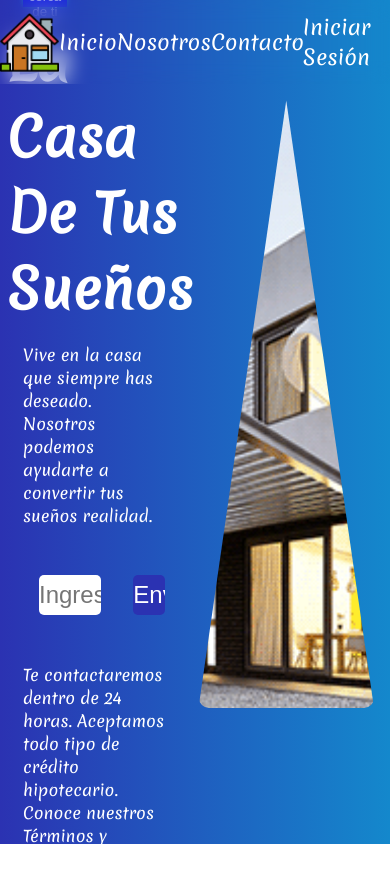
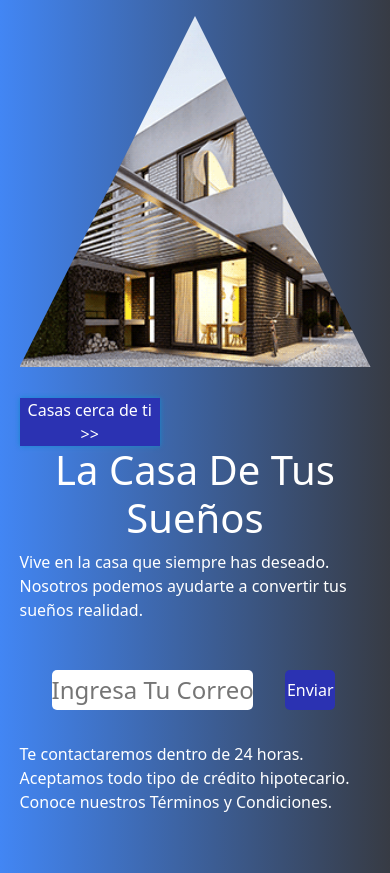
Before and after one commit to AndLup/Proyecto1-LandingPage, a plain HTML site: page Proyecto-1-(AndresLupian)/index.html in a window 390 px wide. Shown: the top 873 px of the page. Drawn offline with nearby package versions, Linux system fonts and the light colour scheme.

Commit message:
Agregando Primer parte de MediaQueries

```diff
--- a/Proyecto-1-(AndresLupian)/css/estilos.css
+++ b/Proyecto-1-(AndresLupian)/css/estilos.css
@@ -13,6 +13,7 @@
     width: 100%;
     height: 10vh;
     backdrop-filter: blur(10px);
+    z-index: 10;
 }
 .menu{
     position: absolute;
@@ -25,7 +26,7 @@
 }
 
 .menu img{
-    width: 7;
+    width: 7%;
     height: 70%;
     margin: auto;
     transition: transform .5s;
@@ -43,6 +44,7 @@
 }
 
 .menu a:hover{
+    color: #ffffff;
     transform: translateY(20%);
     border-bottom: 2px solid whitesmoke;
 }
@@ -61,9 +63,9 @@
 .inicio{
     width: 100%;
     height: 100vh;
-    background: #1488CC;  /* fallback for old browsers */
-    background: -webkit-linear-gradient(to right, #2B32B2, #1488CC);  /* Chrome 10-25, Safari 5.1-6 */
-    background: linear-gradient(to right, #2B32B2, #1488CC); /* W3C, IE 10+/ Edge, Firefox 16+, Chrome 26+, Opera 12+, Safari 7+ */
+    background: #373B44;  /* fallback for old browsers */
+    background: -webkit-linear-gradient(to right, #4286f4, #373B44);  /* Chrome 10-25, Safari 5.1-6 */
+    background: linear-gradient(to right, #4286f4, #373B44); /* W3C, IE 10+/ Edge, Firefox 16+, Chrome 26+, Opera 12+, Safari 7+ */
     display: flex;
     justify-content: center;
     align-items: center;
@@ -71,10 +73,10 @@
 }
 
 .cont-inicio{
-    width: 100%;
+    width: 90%;
     height: 80%;
     display: flex;
-
+    align-items: center;
 }
 
 .imagenfondo{
@@ -85,23 +87,17 @@
 }
 
 .cont-textos{
-    width: 45%;
     height: 100%;
     display: flex;
-    margin: auto;
-    margin-right: 0;
     flex-direction: column;
     justify-content: center;
-
     color: #ffffff;
 }
 
 .cont-textos button{
-    width: 25%;
-    height: 5%;
-    margin: 1rem;
+    width: 40%;
     border: none;
-    background-color: #151ce9;
+    background-color: #2B32B2;
     box-shadow: 0 0 5px 0 #1488CC;
     color: #ffffff;
     transition: transform .5s;
@@ -112,11 +108,12 @@
 }
 
 .cont-textos h1{
-    font-size: 3.3rem;
+    font-size: 3.5rem;
+    text-align: center;
 }
 
 .cont-textos p{
-    margin: 1rem;
+    font-size: 1.3rem;
 }
 
 .registro{
@@ -150,14 +147,25 @@
     transform: scale(1.1);
 }
 
-
-
-
 .cont-imagen{
-    width: 45%;
+    width: 100%;
     height: 90%;
     margin: 1rem;
     clip-path: polygon(50% 0%, 0% 100%, 100% 100%);
-    background-image: url(../imgs/casa7.png);
+}
+
+.cont-imagen img{
+    width: 100%;
+    height: 100%;
+}
+
+/*  ----  INICIO  ----  */
+
+.seccion{
+    width: 100%;
+    height: 100vh;
+    background: #373B44;  /* fallback for old browsers */
+    background: -webkit-linear-gradient(to right, #4286f4, #373B44);  /* Chrome 10-25, Safari 5.1-6 */
+    background: linear-gradient(to right, #4286f4, #373B44); /* W3C, IE 10+/ Edge, Firefox 16+, Chrome 26+, Opera 12+, Safari 7+ */
 
 }
--- /dev/null
+++ b/Proyecto-1-(AndresLupian)/css/mediaqueries.css
@@ -0,0 +1,31 @@
+*{
+    margin: 0;
+    padding: 0;
+}
+
+@media (max-width: 480px) {
+  .header{
+      display: none;
+  }
+
+  .cont-inicio{
+      flex-direction: column-reverse;
+      height: 100vh;
+  }
+
+  .cont-textos h1{
+    font-size: 2.5rem;
+  }
+
+  .cont-textos p{
+      font-size: 1rem;
+  }
+
+  .cont-imagen{
+      height: 50%;
+  }
+
+  .registro #btn{
+      font-size: 1rem;
+  }
+}
--- a/Proyecto-1-(AndresLupian)/index.html
+++ b/Proyecto-1-(AndresLupian)/index.html
@@ -5,7 +5,8 @@
     <meta http-equiv="X-UA-Compatible" content="IE=edge">
     <meta name="viewport" content="width=device-width, initial-scale=1.0">
     <link rel="stylesheet" href="css/estilos.css">
-
+    <link rel="stylesheet" href="css/mediaqueries.css">
+    <link href="https://cdn.jsdelivr.net/npm/bootstrap@5.1.3/dist/css/bootstrap.min.css" rel="stylesheet" integrity="sha384-1BmE4kWBq78iYhFldvKuhfTAU6auU8tT94WrHftjDbrCEXSU1oBoqyl2QvZ6jIW3" crossorigin="anonymous">
     <link rel="preconnect" href="https://fonts.googleapis.com">
     <link rel="preconnect" href="https://fonts.gstatic.com" crossorigin>
     <link href="https://fonts.googleapis.com/css2?family=Merienda&display=swap" rel="stylesheet">
@@ -16,17 +17,17 @@
     <header class="header">
         <nav class="menu">
             <img src="imgs/casa.png" alt="">
-            <a href="#inicio">Inicio</a>
+            <a href="#casas">Casas</a>
             <a href="#nosotros">Nosotros</a>
             <a href="#contacto">Contacto</a>
         </nav>
         <nav class="menu2 menu">
-            <a href="#login">Iniciar Sesión</a>
+            <a href="#inicio">Iniciar Sesión</a>
         </nav>
 
     </header>
     <main>
-        <section class="inicio">
+        <section class="inicio" id="inicio">
 
         <div class="cont-inicio">
 
@@ -37,22 +38,35 @@
                     ayudarte a convertir tus sueños realidad.
                 </p>
                 <div class="registro">
-                    <input type="text" placeholder="Ingresa Tu Correo" id="input">
+                    <input type="email" placeholder="Ingresa Tu Correo" id="input">
                     <input type="submit" value="Enviar" id="btn">
                 </div>
                 <p>Te contactaremos dentro de 24 horas. Aceptamos todo tipo de crédito hipotecario.
                     <a> Conoce nuestros Términos y Condiciones.</a>
                 </p>
             </div>
-            <div class="cont-imagen imagenfondo">
-
+            <div class="cont-imagen">
+                <img src="imgs/casa7.png" alt="">
             </div>
 
         </div>
 
         </section>
+
+        <section class="seccion casas" id="">
+
+        </section>
+
+        <section class="seccion adicionales">
+
+        </section>
+
+        <footer class="seccion footer">
+
+        </footer>
     </main>
 
+<script src="https://cdn.jsdelivr.net/npm/bootstrap@5.1.3/dist/js/bootstrap.bundle.min.js" integrity="sha384-ka7Sk0Gln4gmtz2MlQnikT1wXgYsOg+OMhuP+IlRH9sENBO0LRn5q+8nbTov4+1p" crossorigin="anonymous"></script>
 <script src="js/codigo.js"></script>
 </body>
 </html>
```
